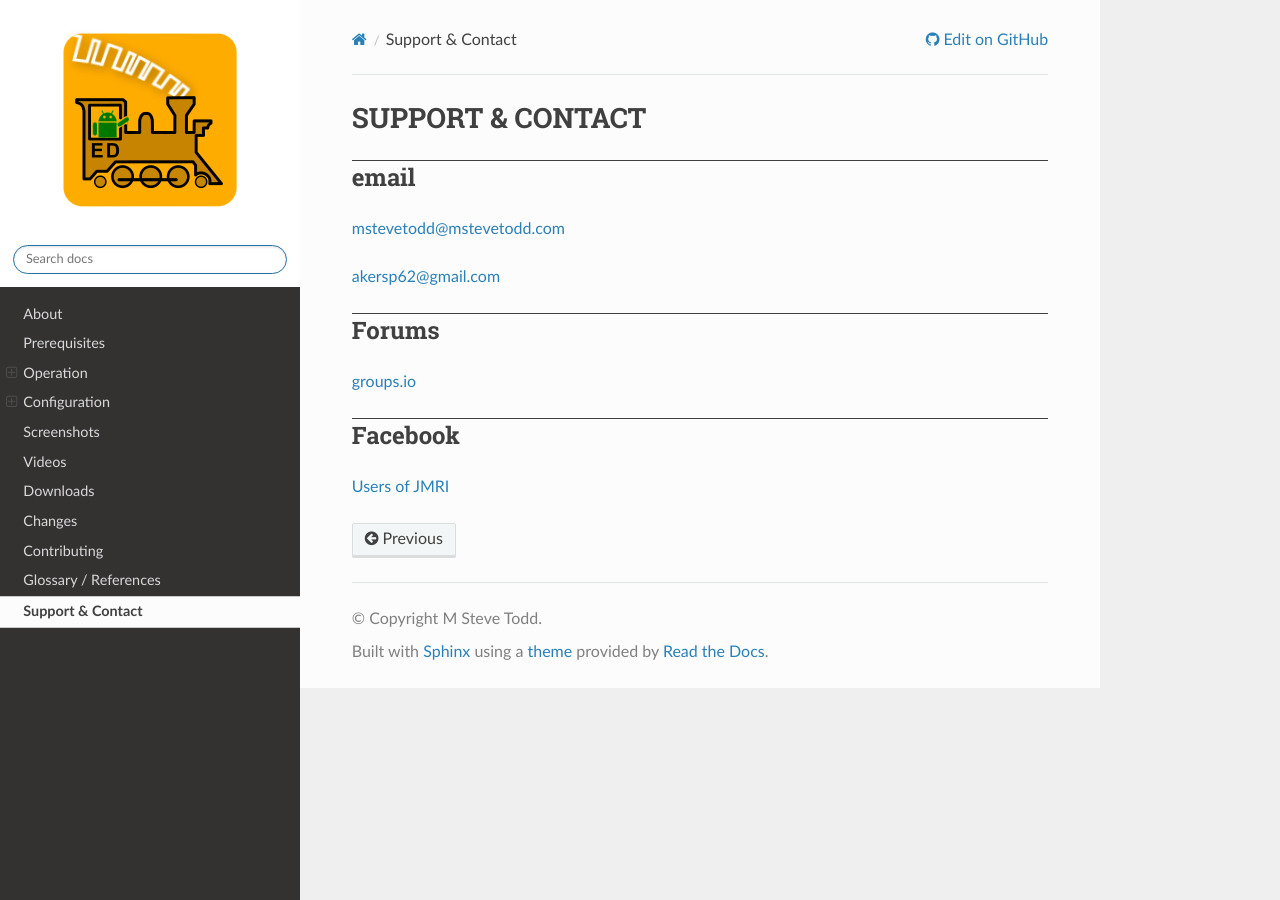
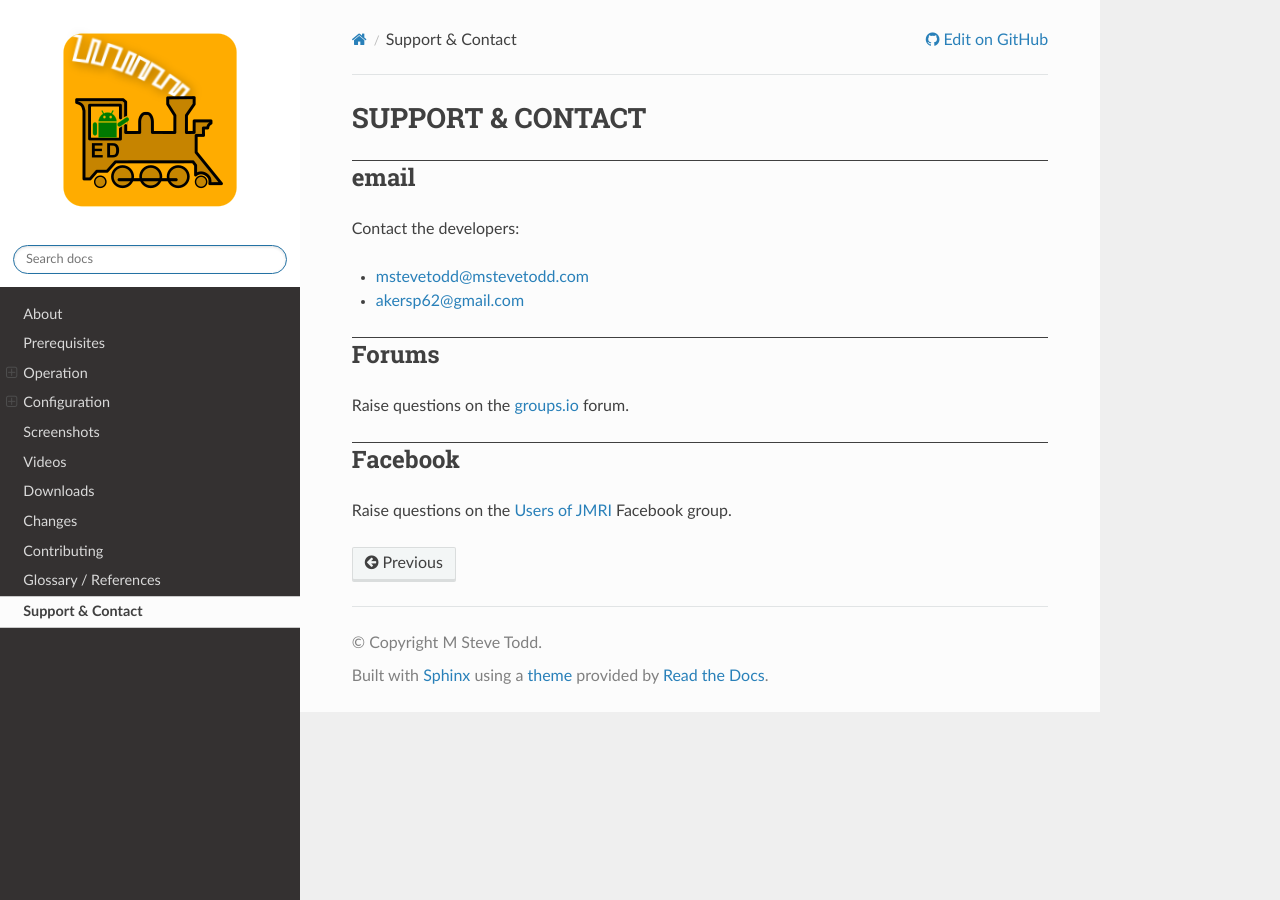
Before and after one commit to flash62au/EngineDriver_Home, a Sphinx documentation site: the page built from docs/contact/index.rst, in a window 1280 px wide. Built offline with Sphinx 7.4.7 and the Read the Docs theme 2.0.0, drawn with Linux system fonts in a browser that asks for light colours; comment, search, counter and statistics services are not loaded.

Commit message:
contacts

```diff
--- a/docs/configuration/preferences.rst
+++ b/docs/configuration/preferences.rst
@@ -234,7 +234,7 @@ Speed Units
 
    * Speed Units
 
-     * Percent 10 - 100%
+     * Percent 0 - 100%
      * Auto Speed steps
      * 8 steps
      * 10 steps
--- a/docs/contact/index.rst
+++ b/docs/contact/index.rst
@@ -10,17 +10,18 @@ Support & Contact
 email
 -----
 
-`mstevetodd@mstevetodd.com <mailto:mstevetodd@mstevetodd.com>`_
+Contact the developers:
 
-`akersp62@gmail.com <mailto:akersp62@gmail.com>`_
+* `mstevetodd@mstevetodd.com <mailto:mstevetodd@mstevetodd.com>`_
+* `akersp62@gmail.com <mailto:akersp62@gmail.com>`_
 
 
 Forums
 ------
 
-`groups.io <https://groups.io/g/jmriusers/topics>`_
+Raise questions on the `groups.io <https://groups.io/g/jmriusers/topics>`_ forum.
 
 Facebook
 --------
 
-`Users of JMRI <https://www.facebook.com/groups/763694213706645>`_
+Raise questions on the `Users of JMRI <https://www.facebook.com/groups/763694213706645>`_ Facebook group.
--- a/docs/operation/interface.rst
+++ b/docs/operation/interface.rst
@@ -114,7 +114,7 @@ Each *Throttle Area* allows you to:
 
    * Speed
 
-     * Percent 10 - 100%
+     * Percent 0 - 100%
      * Auto Speed steps
      * 8 steps
      * 10 steps
```
